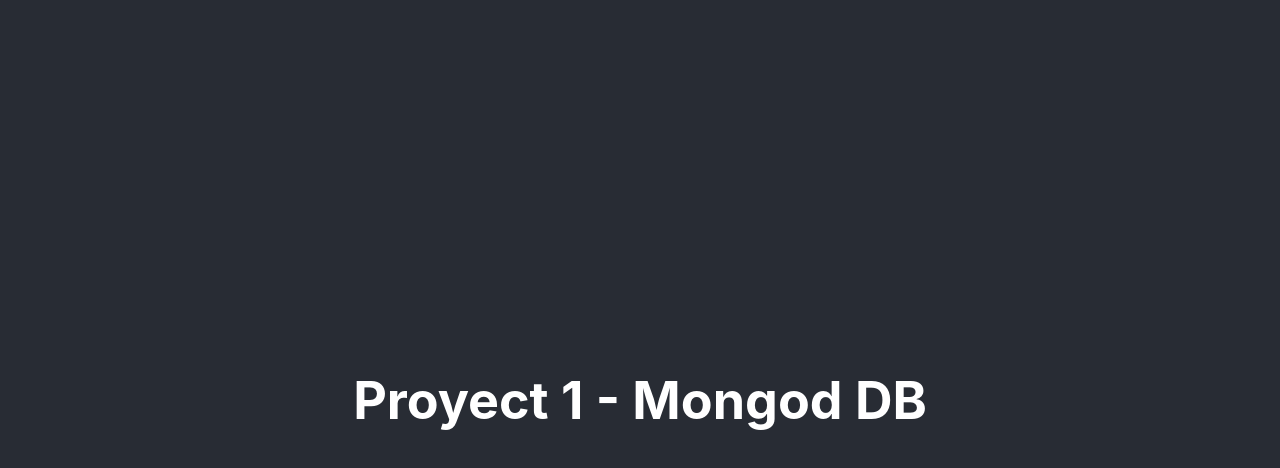
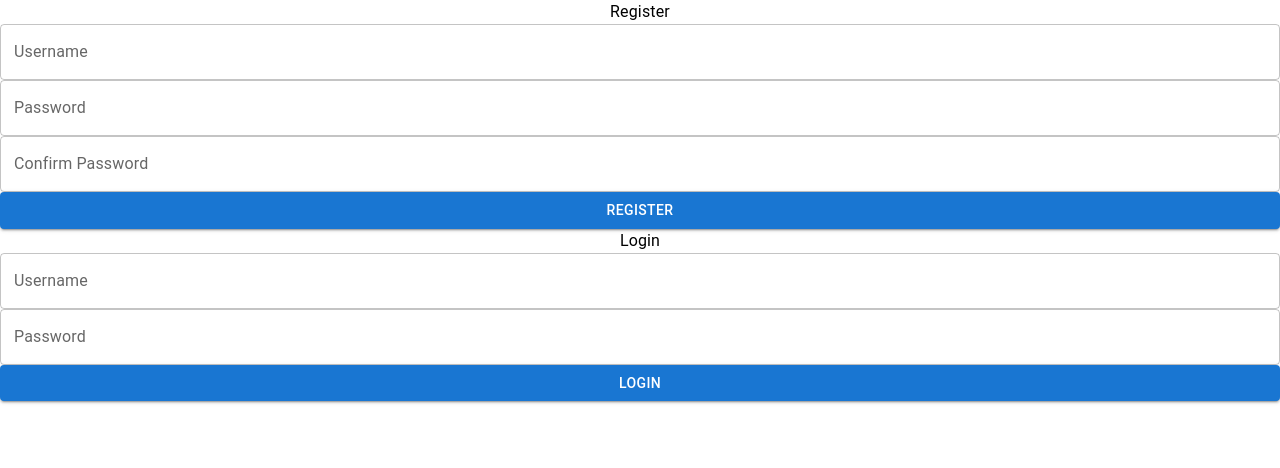
Before and after one commit to CRLB-sketch/BD2_ProyectoMongo, a React (Create React App) app: page / in a window 1280 px wide. Shown: the top 468 px of the page. Built offline with nearby package versions, Linux system fonts and the light colour scheme; the HTML template or start-up script is replaced by a standard one.

Commit message:
Inicios de las cosas

```diff
--- a/package.json
+++ b/package.json
@@ -3,9 +3,13 @@
   "version": "0.1.0",
   "private": true,
   "dependencies": {
+    "@emotion/react": "^11.10.5",
+    "@emotion/styled": "^11.10.5",
+    "@mui/material": "^5.11.7",
     "@testing-library/jest-dom": "^5.16.5",
     "@testing-library/react": "^13.4.0",
     "@testing-library/user-event": "^13.5.0",
+    "material-ui": "^0.20.2",
     "react": "^18.2.0",
     "react-dom": "^18.2.0",
     "react-scripts": "5.0.1",
--- a/src/App.js
+++ b/src/App.js
@@ -1,12 +1,15 @@
 import './App.css';
+import Login from './Login';
+import Register from './Register';
 
 function App() {
   return (
     <div className="App">
-      <header className="App-header">
-        <h1>Proyect 1 - Mongod DB</h1>
-      </header>
+      <Register />
+      <Login />
     </div>
+
+
   );
 }
 
--- /dev/null
+++ b/src/Login.js
@@ -0,0 +1,20 @@
+import React from "react";
+import { Box, Typography, TextField, Button } from "@mui/material";
+
+const Login = () => {
+    return(
+        <div>
+            <form>
+            <Box display="flex" flexDirection={"column"}>
+                <Typography>Login</Typography>
+                <TextField label="Username" variant="outlined" />
+                <TextField label="Password" variant="outlined" />
+                <Button variant="contained">Login</Button>
+
+            </Box>
+            </form>
+        </div>
+    );
+};
+
+export default Login;
--- /dev/null
+++ b/src/Register.js
@@ -0,0 +1,21 @@
+import React from "react";
+import { Box, Typography, TextField, Button } from "@mui/material";
+
+const Register = () => {
+    return(
+        <div>
+            <form>
+            <Box display="flex" flexDirection={"column"}>
+                <Typography>Register</Typography>
+                <TextField label="Username" variant="outlined" />
+                <TextField label="Password" variant="outlined" />
+                <TextField label="Confirm Password" variant="outlined" />
+                <Button variant="contained">Register</Button>
+
+            </Box>
+            </form>
+        </div>
+    );
+};
+
+export default Register;
```
Also changed, not shown: 1 other file (tests, documents, lock files or other folders).
